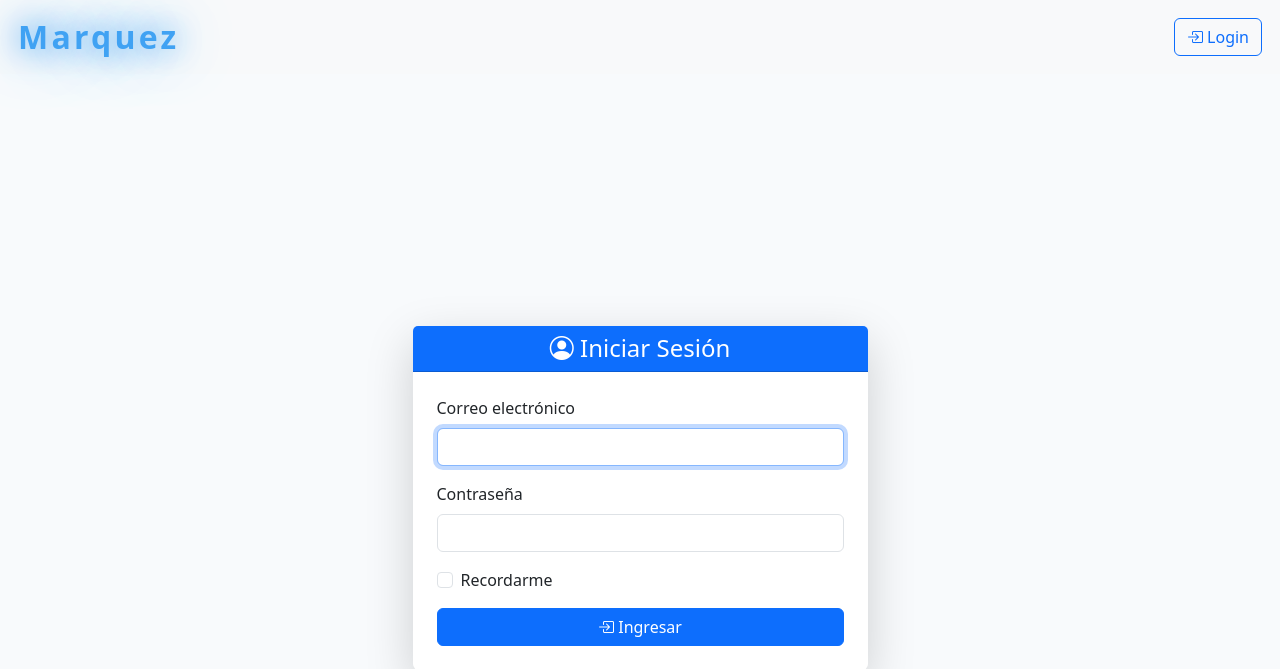
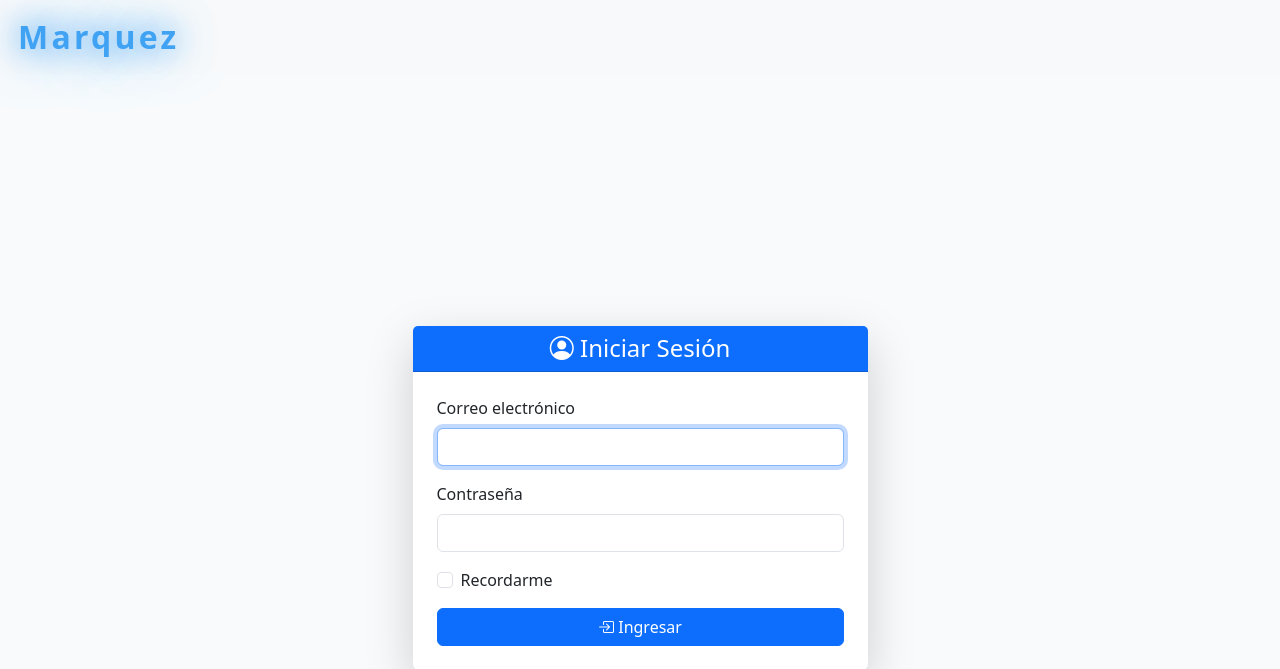
Before and after one commit to KrGabriel/Proyecto-muebleria, a Laravel app: page /login in a window 1280 px wide. Shown: the top 669 px of the page. Run offline with Laravel 12, Linux system fonts and the light colour scheme; parts of the project's set-up code (start-up, migrations or seed data) failed here and were passed over.

Commit message:
Modificado el MiddleWare y el boton de iniciar sesion no se muentra mas en el login

```diff
--- a/resources/views/layouts/app.blade.php
+++ b/resources/views/layouts/app.blade.php
@@ -59,9 +59,11 @@
                 </a>
                 <div class="ms-auto" style="margin-right:10px;">
                     @guest
-                        <a href="{{ route('login') }}" class="btn btn-outline-primary">
-                            <i class="bi bi-box-arrow-in-right"></i> Login
-                        </a>
+                        @if (!request()->routeIs('login'))
+                            <a href="{{ route('login') }}" class="btn btn-outline-primary">
+                                <i class="bi bi-box-arrow-in-right"></i> Iniciar sesión
+                            </a>
+                        @endif
                     @else
                         <form action="{{ route('logout') }}" method="POST" class="d-inline">
                             @csrf
--- a/routes/web.php
+++ b/routes/web.php
@@ -18,6 +18,7 @@
 Route::post('logout', [AuthController::class, 'logout'])->name('logout');
 
 // Rutas protegidas por autenticación
+Route::middleware('auth')->group(function () {
 
     // Dashboard principal
     Route::get('dashboard', function () {
@@ -54,6 +55,7 @@
     Route::put('facturas/{id}', [FacturaController::class, 'update'])->name('facturas.update');
     Route::delete('facturas/{id}', [FacturaController::class, 'destroy'])->name('facturas.destroy');
 
-        // Proyecciones (ajusta según tus métodos)
+    // Proyecciones
     Route::get('proyecciones', [ProyeccionesController::class, 'index'])->name('proyecciones.index');
     Route::get('proyecciones/exportar-pdf', [ProyeccionesController::class, 'exportarPDF'])->name('proyecciones.exportarPDF');
+});
```
Also changed, not shown: 1 other file. Lines whose indentation alone changed are shown as unchanged.
